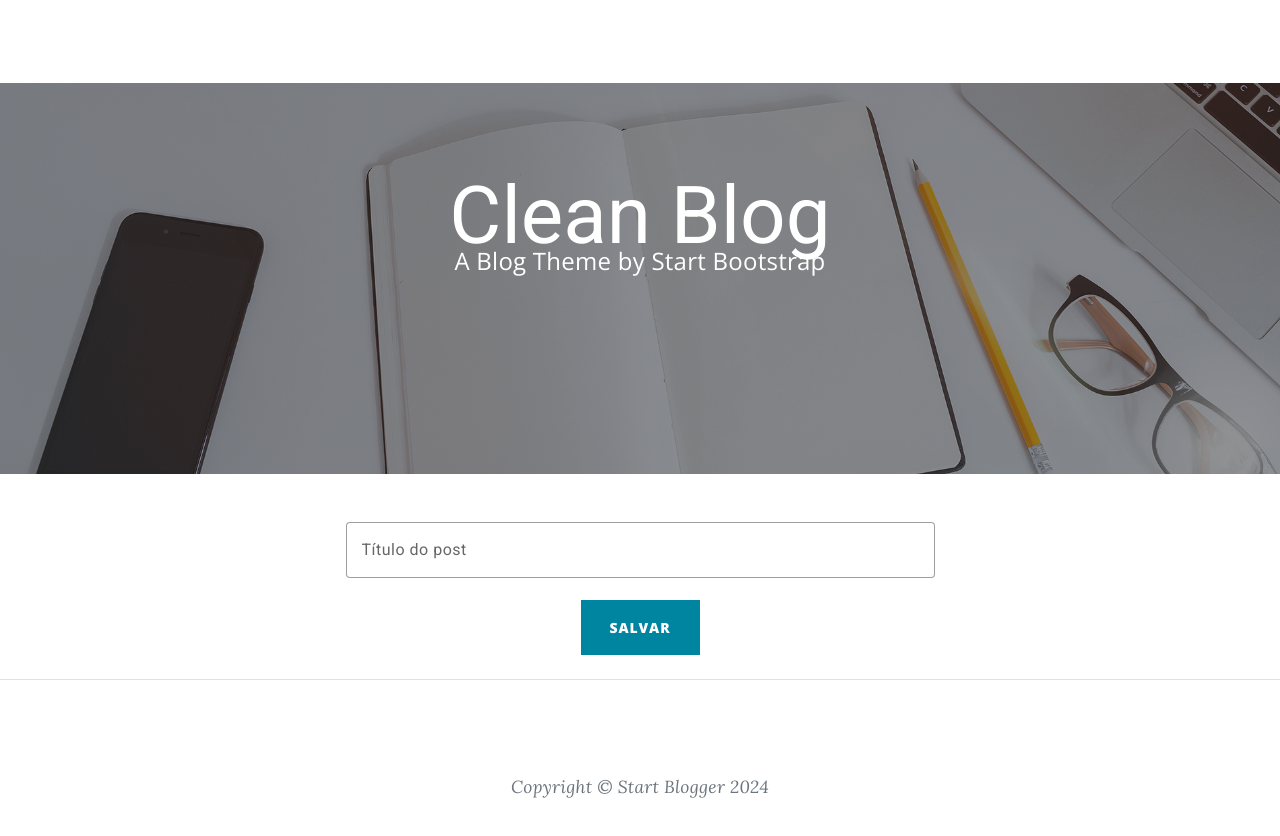
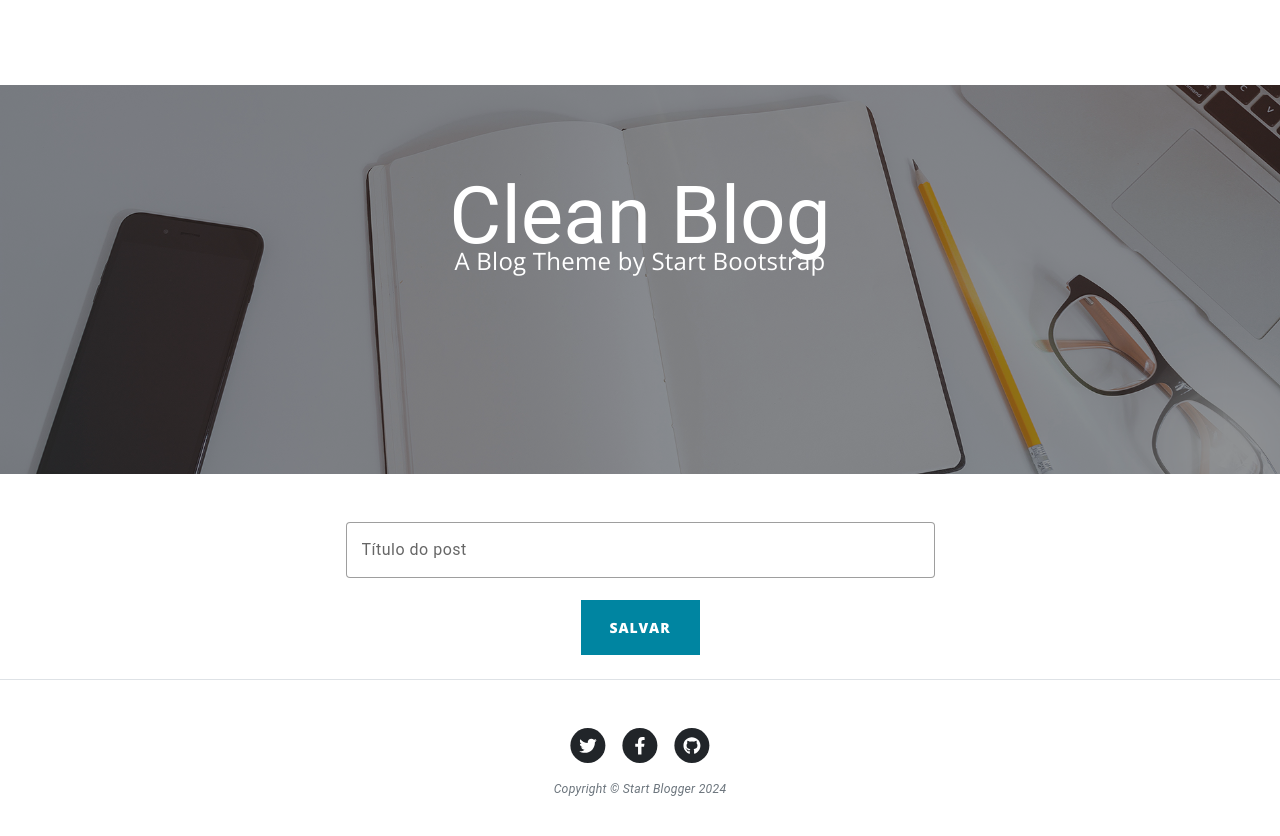
Before and after one commit to softwarefoundation/start-blogger-frontend, an Angular app: page /post/cadastrar in a window 1280 px wide. Shown: the top 836 px of the page. Built offline with nearby package versions, Linux system fonts and the light colour scheme.

Commit message:
Cadastrar post

```diff
--- a/src/app/app.component.html
+++ b/src/app/app.component.html
@@ -1,21 +1,4 @@
-<!DOCTYPE html>
-<html lang="en">
-<head>
-  <meta charset="utf-8" />
-  <meta name="viewport" content="width=device-width, initial-scale=1, shrink-to-fit=no" />
-  <meta name="description" content="" />
-  <meta name="author" content="" />
-  <title>Clean Blog - Start Bootstrap Theme</title>
-  <link rel="icon" type="image/x-icon" href="assets/favicon.ico" />
-  <!-- Font Awesome icons (free version)-->
-  <script src="https://use.fontawesome.com/releases/v6.3.0/js/all.js" crossorigin="anonymous"></script>
-  <!-- Google fonts-->
-  <link href="https://fonts.googleapis.com/css?family=Lora:400,700,400italic,700italic" rel="stylesheet" type="text/css" />
-  <link href="https://fonts.googleapis.com/css?family=Open+Sans:300italic,400italic,600italic,700italic,800italic,400,300,600,700,800" rel="stylesheet" type="text/css" />
-  <!-- Core theme CSS (includes Bootstrap)-->
-<!--  <link href="css/styles.css" rel="stylesheet" />-->
-</head>
-<body>
+
 
 <!-- Navigation-->
 <app-header></app-header>
@@ -25,10 +8,3 @@
 
 <!-- Footer-->
 <app-footer></app-footer>
-
-<!-- Bootstrap core JS-->
-<script src="https://cdn.jsdelivr.net/npm/bootstrap@5.2.3/dist/js/bootstrap.bundle.min.js"></script>
-<!-- Core theme JS-->
-<script src="js/scripts.js"></script>
-</body>
-</html>
--- a/src/app/app.module.ts
+++ b/src/app/app.module.ts
@@ -13,6 +13,8 @@
 import {FormsModule} from "@angular/forms";
 import {MatCardModule, MatCardTitle} from "@angular/material/card";
 import {MatInputModule} from "@angular/material/input";
+import {PostService} from "./shared/services/post.service";
+import {HttpClient, HttpClientModule} from "@angular/common/http";
 
 @NgModule({
   declarations: [
@@ -30,11 +32,13 @@
     FormsModule,
     MatInputModule,
     MatCardModule,
-    MatCardTitle
+    MatCardTitle,
+    HttpClientModule
   ],
   providers: [
     provideClientHydration(),
-    provideAnimationsAsync()
+    provideAnimationsAsync(),
+    PostService
   ],
   bootstrap: [AppComponent]
 })
--- a/src/app/components/template/header/header.component.html
+++ b/src/app/components/template/header/header.component.html
@@ -10,7 +10,7 @@
   </div>
 </nav>
 <!-- Page Header-->
-<header class="masthead" style="background-image: url('assets/img/home-bg.jpg')">
+<header class="masthead" style="background-image: url('/assets/img/home-bg.jpg')">
   <div class="container position-relative px-4 px-lg-5">
     <div class="row gx-4 gx-lg-5 justify-content-center">
       <div class="col-md-10 col-lg-8 col-xl-7">
--- a/src/app/modules/post/components/post-cadastrar/post-cadastrar.component.ts
+++ b/src/app/modules/post/components/post-cadastrar/post-cadastrar.component.ts
@@ -1,5 +1,6 @@
 import {Component, OnInit} from '@angular/core';
 import {PostModel} from "../../../../shared/models/post.model";
+import {PostService} from "../../../../shared/services/post.service";
 
 @Component({
   selector: 'app-post-cadastrar',
@@ -8,14 +9,22 @@
 })
 export class PostCadastrarComponent implements OnInit {
 
-  post: PostModel = {texto: "", titulo: ""}
+  post: PostModel = {
+    texto: "",
+    titulo: ""
+  }
+
+
+  constructor(private postService: PostService) {
+  }
 
   ngOnInit(): void {
   }
 
 
   cadastrarPost(){
-    console.log('Cadastrar POST');
+    this.postService.postPost(this.post).subscribe(value => {
+    });
   }
 
 }
--- a/src/app/shared/services/post.service.service.ts
+++ b/src/app/shared/services/post.service.ts
@@ -5,7 +5,7 @@
 @Injectable({
   providedIn: 'root'
 })
-export class PostServiceService {
+export class PostService {
 
   baseUrl = "http://localhost:8080/api/v1/post";
 
@@ -13,7 +13,6 @@
 
 
   postPost(post: PostModel){
-    console.log('Salvando post: ', post);
     return this.http.post<PostModel>(`${this.baseUrl}`, post);
   }
 
--- a/src/index.html
+++ b/src/index.html
@@ -1,15 +1,28 @@
-<!doctype html>
-<html lang="pt-BR">
+<!DOCTYPE html>
+<html>
 <head>
-  <meta charset="utf-8">
-  <title>BloggerFrontend</title>
-  <base href="/">
-  <meta name="viewport" content="width=device-width, initial-scale=1">
-  <link rel="icon" type="image/x-icon" href="favicon.ico">
-  <link href="https://fonts.googleapis.com/css2?family=Roboto:wght@300;400;500&display=swap" rel="stylesheet">
-  <link href="https://fonts.googleapis.com/icon?family=Material+Icons" rel="stylesheet">
+  <meta charset="utf-8"/>
+  <meta name="viewport" content="width=device-width, initial-scale=1, shrink-to-fit=no"/>
+  <meta name="description" content=""/>
+  <meta name="author" content=""/>
+  <title>Clean Blog - Start Bootstrap Theme</title>
+  <link rel="icon" type="image/x-icon" href="assets/favicon.ico"/>
+  <!-- Font Awesome icons (free version)-->
+  <script src="https://use.fontawesome.com/releases/v6.3.0/js/all.js" crossorigin="anonymous"></script>
+  <!-- Google fonts-->
+  <link href="https://fonts.googleapis.com/css?family=Lora:400,700,400italic,700italic" rel="stylesheet"
+        type="text/css"/>
+  <link
+    href="https://fonts.googleapis.com/css?family=Open+Sans:300italic,400italic,600italic,700italic,800italic,400,300,600,700,800"
+    rel="stylesheet" type="text/css"/>
+  <!-- Core theme CSS (includes Bootstrap)-->
+  <!--  <link href="css/styles.css" rel="stylesheet" />-->
 </head>
 <body class="mat-typography">
-  <app-root></app-root>
+<app-root></app-root>
+<!-- Bootstrap core JS-->
+<script src="https://cdn.jsdelivr.net/npm/bootstrap@5.2.3/dist/js/bootstrap.bundle.min.js"></script>
+<!-- Core theme JS-->
+<script src="/assets/js/scripts.js"></script>
 </body>
 </html>
```
Also changed, not shown: 1 other file (tests, documents, lock files or other folders).
